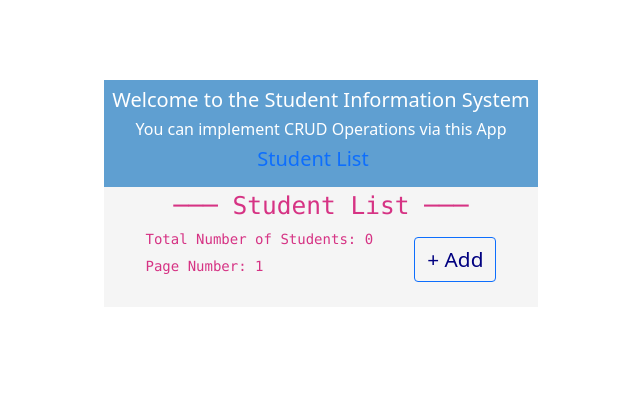
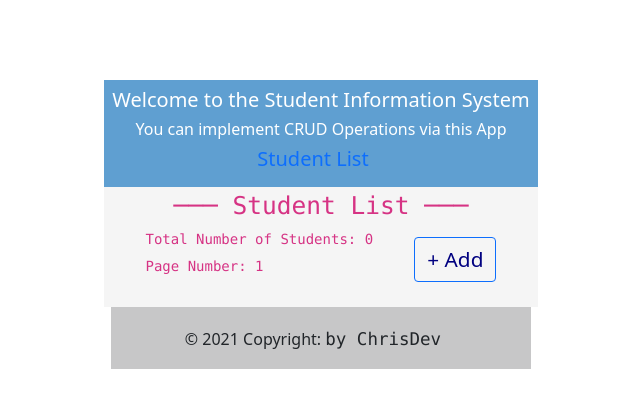
Before and after one commit to tarnilok/RegisterApp-django, a Django app: page / in a window 1280 px wide. Shown: the top 408 px of the page, without its empty margins (319-959 px from the left). Run offline with Django 3.2, Linux system fonts and the light colour scheme; data that the repository does not hold is empty.

Commit message:
footer added

```diff
--- a/templates/base.html
+++ b/templates/base.html
@@ -30,11 +30,17 @@
         <nav class="navbar text-white">
           <h5>Welcome to the Student Information System</h5>
           <h6>You can implement CRUD Operations via this App</h6>
-          <h6><a class="navbar-brand" href="{% url 'list' %}">Student List</a></h6>
+            <h6><a class="navbar-brand"  href="{% url 'list' %}">Student List</a></h6>
         </nav>
         {% block container %} {% endblock container %}
       </div>
     </div>
+    <center><footer class="bg-light text-center text-lg-start" style="width: 420px;">
+      <div class="text-center p-3" style="background-color: rgba(0, 0, 0, 0.2);">
+        © 2021 Copyright:
+        <a class="text-dark navbar-brand" href="https://github.com/tarnilok/RegisterApp-django" target="_blank" title="navigate to the codes in my github"><code>by ChrisDev</code></a>
+      </div>
+    </footer></center>
 
     <!-- JavaScript Bundle with Popper -->
     <script src="https://cdn.jsdelivr.net/npm/bootstrap@5.1.3/dist/js/bootstrap.bundle.min.js" integrity="sha384-ka7Sk0Gln4gmtz2MlQnikT1wXgYsOg+OMhuP+IlRH9sENBO0LRn5q+8nbTov4+1p" crossorigin="anonymous"></script>
```
Lines whose indentation alone changed are shown as unchanged.
